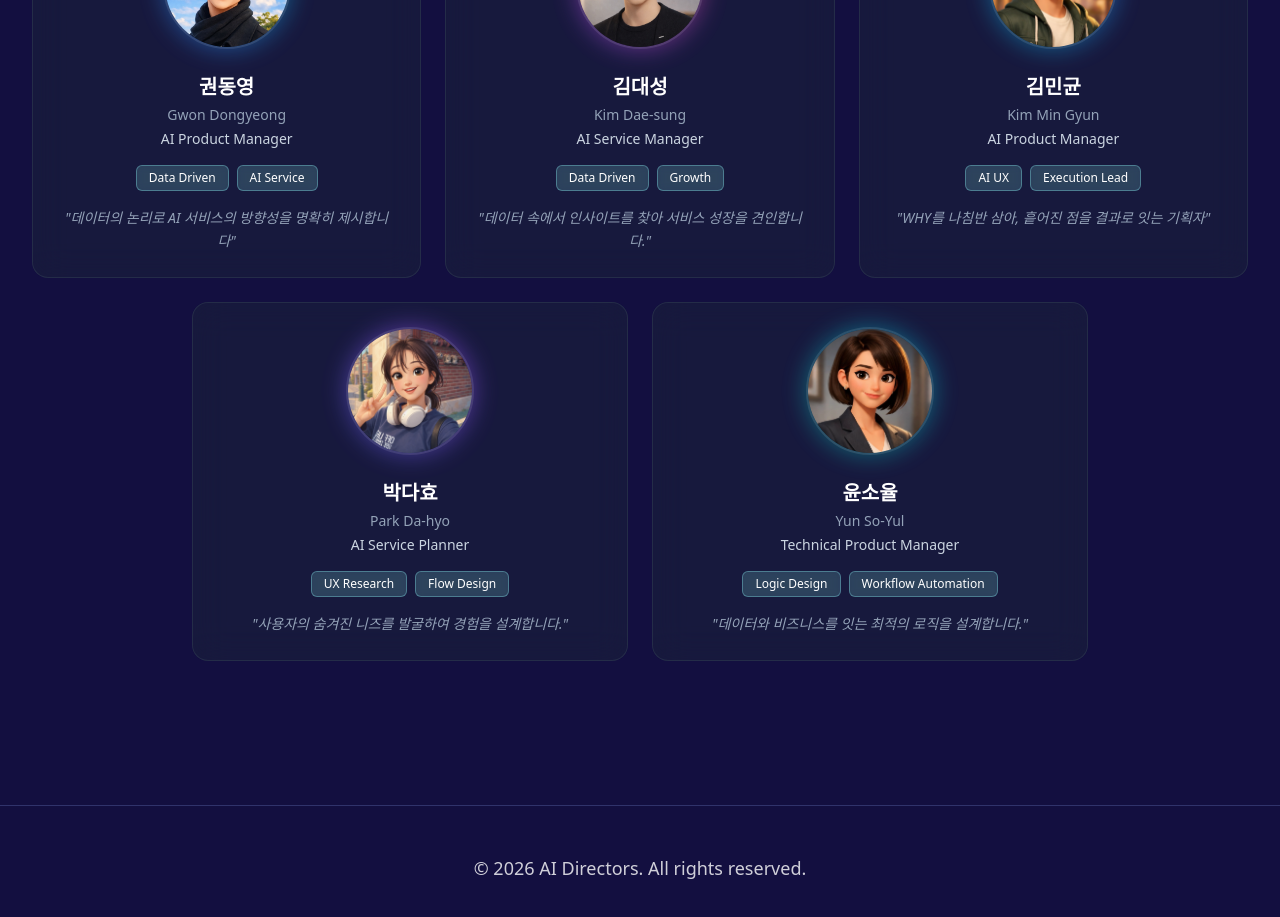
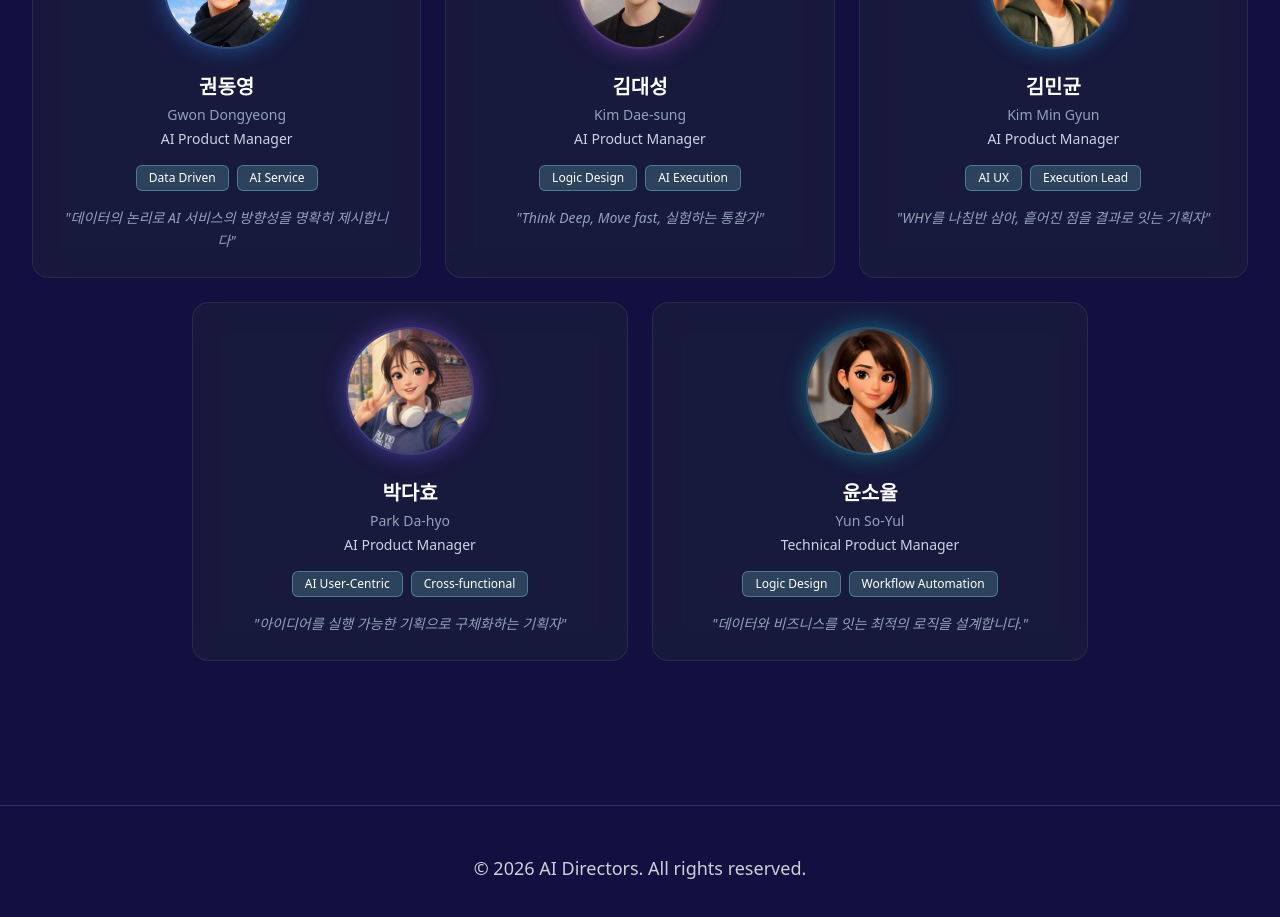
Before and after one commit to Jwoo-P/fast_builderthon, a React (Vite) app: page / in a window 1280 px wide. Shown: the part 4520-5437 px from the top of the page. Built offline with nearby package versions, Linux system fonts and the light colour scheme.

Commit message:
팀 멤버 카드 정보 업데이트: 김대성, 박다효 역할 및 키워드 수정, 김대성 문장 오타 수정

```diff
--- a/src/data/teamMembers.ts
+++ b/src/data/teamMembers.ts
@@ -15,9 +15,9 @@ export const teamMembers: TeamMember[] = [
     id: '2',
     name: '김대성',
     nameEn: 'Kim Dae-sung',
-    role: 'AI Service Manager',
-    specialties: ['Data Driven', 'Growth'],
-    philosophy: '데이터 속에서 인사이트를 찾아 서비스 성장을 견인합니다.',
+    role: 'AI Product Manager',
+    specialties: ['Logic Design', 'AI Execution'],
+    philosophy: 'Think Deep, Move fast, 실험하는 통찰가',
     avatarImage: '/Kim Dae-sung.png',
     glowColor: 'from-purple-500/60 to-pink-500/60', // 퍼플-핑크 그라데이션
   },
@@ -35,9 +35,9 @@ export const teamMembers: TeamMember[] = [
     id: '4',
     name: '박다효',
     nameEn: 'Park Da-hyo',
-    role: 'AI Service Planner',
-    specialties: ['UX Research', 'Flow Design'],
-    philosophy: '사용자의 숨겨진 니즈를 발굴하여 경험을 설계합니다.',
+    role: 'AI Product Manager',
+    specialties: ['AI User-Centric', 'Cross-functional'],
+    philosophy: '아이디어를 실행 가능한 기획으로 구체화하는 기획자',
     avatarImage: '/Park Da-hyo.png',
     glowColor: 'from-indigo-500/60 to-purple-500/60', // 인디고-퍼플 그라데이션
   },
```
